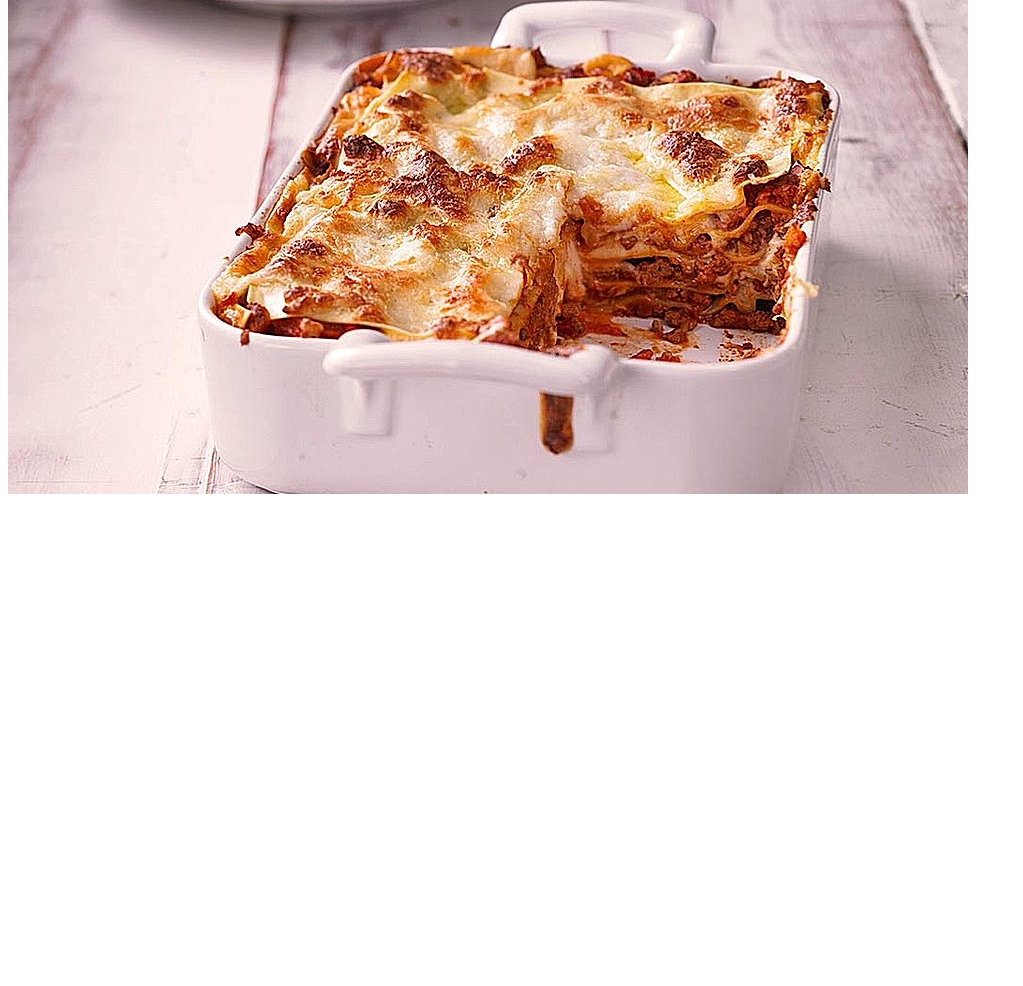
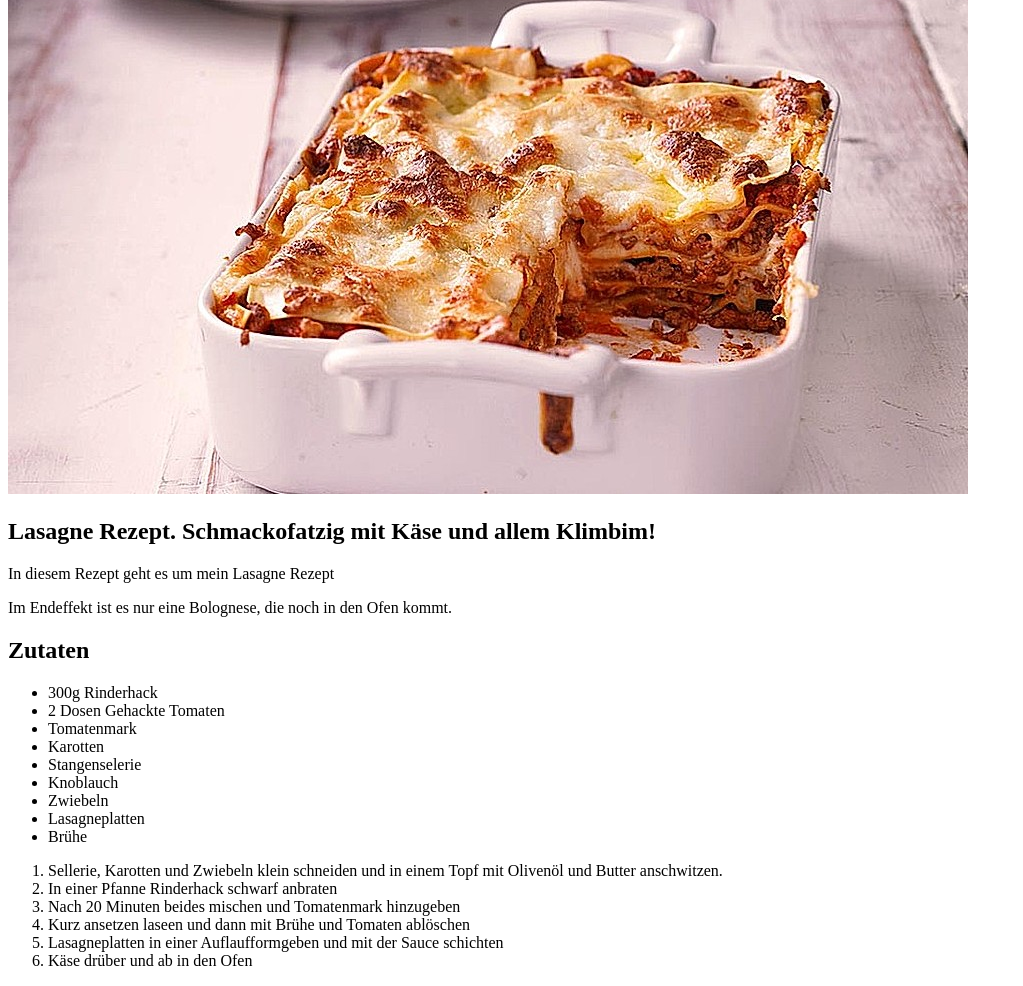
Before and after one commit to Hauwkeee/odin-recipes, a plain HTML site: page recipe/lasagna.html in a window 1280 px wide. Shown: the part 126-1112 px from the top of the page, without its empty margins (0-1023 px from the left). Before the commit the page ends 800 px from the top, so only its background shows below. Drawn offline with Linux system fonts and the light colour scheme.

Commit message:
Add Lasagne recipe Details in German

```diff
--- a/recipe/lasagna.html
+++ b/recipe/lasagna.html
@@ -9,5 +9,28 @@
 <body>
     <h1>Lasagna</h1>
     <img src="../pictures/lasagne.jpg">
+    <h2>Lasagne Rezept. Schmackofatzig mit Käse und allem Klimbim!</h2>
+    <p>In diesem Rezept geht es um mein Lasagne Rezept</p>
+    <p>Im Endeffekt ist es nur eine Bolognese, die noch in den Ofen kommt.</p>
+<h2>Zutaten</h2>
+<ul>
+    <li>300g Rinderhack</li>
+    <li>2 Dosen Gehackte Tomaten</li>
+    <li>Tomatenmark</li>
+    <li>Karotten</li>
+    <li>Stangenselerie  </li>
+    <li>Knoblauch</li>
+    <li>Zwiebeln</li>
+    <li>Lasagneplatten</li>
+    <li>Brühe</li>
+</ul>
+<ol>
+    <li>Sellerie, Karotten und Zwiebeln klein schneiden und in einem Topf mit Olivenöl und Butter anschwitzen.</li>
+    <li>In einer Pfanne Rinderhack schwarf anbraten</li>
+    <li>Nach 20 Minuten beides mischen und Tomatenmark hinzugeben</li>
+    <li>Kurz ansetzen laseen und dann mit Brühe und Tomaten ablöschen</li>
+    <li>Lasagneplatten in einer Auflaufformgeben und mit der Sauce schichten</li>
+    <li>Käse drüber und ab in den Ofen</li>
+</ol>
 </body>
 </html>
```
